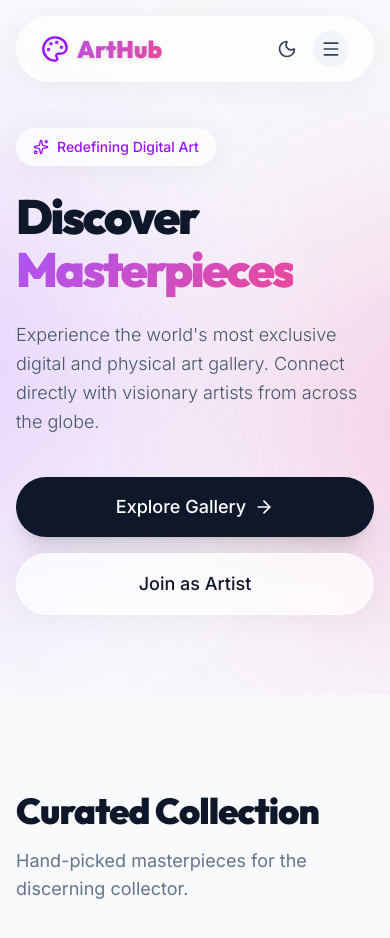
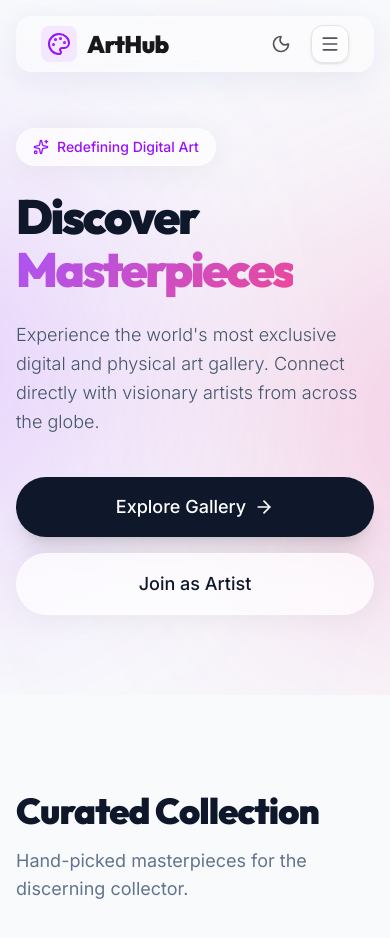
Before and after one commit to mahmudul194/Art-Hub-client, a Next.js app: page / in a window 390 px wide. Shown: the top 938 px of the page. Built offline with nearby package versions, Linux system fonts and the light colour scheme; no server answers.

Commit message:
feat: redesign navbar to dynamic full-width edge-to-edge styling

```diff
--- a/components/Navbar.jsx
+++ b/components/Navbar.jsx
@@ -2,7 +2,7 @@
 import Link from 'next/link';
 import { useAuth } from '../context/AuthContext';
 import { useTheme } from 'next-themes';
-import { Menu, X, Sun, Moon, Palette } from 'lucide-react';
+import { Menu, X, Sun, Moon, Palette, LogOut, LayoutDashboard } from 'lucide-react';
 import { useState, useEffect } from 'react';
 
 export default function Navbar() {
@@ -10,8 +10,16 @@ export default function Navbar() {
   const { theme, setTheme } = useTheme();
   const [mounted, setMounted] = useState(false);
   const [isOpen, setIsOpen] = useState(false);
+  const [scrolled, setScrolled] = useState(false);
 
-  useEffect(() => setMounted(true), []);
+  useEffect(() => {
+    setMounted(true);
+    const handleScroll = () => {
+      setScrolled(window.scrollY > 20);
+    };
+    window.addEventListener('scroll', handleScroll);
+    return () => window.removeEventListener('scroll', handleScroll);
+  }, []);
 
   const getDashboardLink = () => {
     if (!user) return '/login';
@@ -21,46 +29,53 @@ export default function Navbar() {
   };
 
   return (
-    <div className="fixed top-4 left-0 right-0 z-50 flex justify-center px-4">
-      <nav className="w-full max-w-5xl rounded-full glass-panel transition-all duration-300">
-        <div className="px-6">
-          <div className="flex justify-between h-16 items-center">
+    <div className={`fixed top-0 left-0 right-0 z-50 transition-all duration-500 ${scrolled ? 'py-2' : 'py-4'}`}>
+      <div className="absolute inset-0 pointer-events-none">
+        <div className={`absolute inset-0 bg-white/70 dark:bg-zinc-950/70 backdrop-blur-xl border-b border-zinc-200/50 dark:border-zinc-800/50 transition-all duration-500 ${scrolled ? 'opacity-100 shadow-lg' : 'opacity-0'}`} />
+      </div>
+      <nav className="w-full max-w-7xl mx-auto px-4 sm:px-6 lg:px-8 relative z-10 transition-all duration-500">
+        <div className="flex justify-between h-14 items-center rounded-2xl bg-white/40 dark:bg-zinc-900/40 backdrop-blur-lg border border-white/20 dark:border-zinc-700/30 px-6 shadow-[0_8px_32px_0_rgba(31,38,135,0.07)] dark:shadow-[0_8px_32px_0_rgba(0,0,0,0.3)]">
           <div className="flex-shrink-0 flex items-center">
-              <Link href="/" className="flex items-center gap-2 text-2xl font-black font-outfit text-gradient drop-shadow-sm hover:scale-105 transition-transform duration-300">
-                <Palette className="h-7 w-7 text-purple-600" />
-                ArtHub
+            <Link href="/" className="flex items-center gap-2.5 text-2xl font-black font-outfit text-zinc-900 dark:text-white group">
+              <div className="p-1.5 bg-purple-100 dark:bg-purple-500/20 rounded-lg group-hover:bg-purple-200 dark:group-hover:bg-purple-500/30 transition-colors">
+                <Palette className="h-6 w-6 text-purple-600 dark:text-purple-400 group-hover:rotate-12 transition-transform" />
+              </div>
+              <span className="tracking-tight">ArtHub</span>
             </Link>
           </div>
 
-            <div className="hidden md:flex items-center space-x-2">
-              <Link href="/" className="px-4 py-2 rounded-full text-slate-700 hover:text-purple-600 hover:bg-purple-50 dark:text-slate-300 dark:hover:text-purple-400 dark:hover:bg-purple-900/20 font-medium transition-all">
+          <div className="hidden md:flex items-center space-x-1">
+            <Link href="/" className="px-4 py-2 rounded-xl text-zinc-600 hover:text-purple-600 hover:bg-purple-50/80 dark:text-zinc-300 dark:hover:text-purple-300 dark:hover:bg-purple-900/30 font-semibold text-sm transition-all">
               Home
             </Link>
-              <Link href="/browse" className="px-4 py-2 rounded-full text-slate-700 hover:text-purple-600 hover:bg-purple-50 dark:text-slate-300 dark:hover:text-purple-400 dark:hover:bg-purple-900/20 font-medium transition-all">
-                Browse
+            <Link href="/browse" className="px-4 py-2 rounded-xl text-zinc-600 hover:text-purple-600 hover:bg-purple-50/80 dark:text-zinc-300 dark:hover:text-purple-300 dark:hover:bg-purple-900/30 font-semibold text-sm transition-all">
+              Gallery
             </Link>
 
-              <div className="w-px h-6 bg-slate-200 dark:bg-slate-700 mx-2"></div>
+            <div className="w-px h-5 bg-zinc-300 dark:bg-zinc-700 mx-3"></div>
 
             {user ? (
-                <>
-                  <Link href={getDashboardLink()} className="px-4 py-2 rounded-full text-slate-700 hover:text-purple-600 hover:bg-purple-50 dark:text-slate-300 dark:hover:text-purple-400 dark:hover:bg-purple-900/20 font-medium transition-all">
+              <div className="flex items-center gap-2 pl-1">
+                <Link href={getDashboardLink()} className="flex items-center gap-2 px-4 py-2 rounded-xl text-zinc-600 hover:text-purple-600 hover:bg-purple-50/80 dark:text-zinc-300 dark:hover:text-purple-300 dark:hover:bg-purple-900/30 font-semibold text-sm transition-all">
+                  <LayoutDashboard className="w-4 h-4" />
                   Dashboard
                 </Link>
-                  <button onClick={logout} className="px-4 py-2 rounded-full border border-slate-200 dark:border-slate-700 hover:bg-slate-50 dark:hover:bg-slate-800 text-slate-700 dark:text-slate-300 font-medium transition-all">
-                    Logout
+                <button onClick={logout} className="p-2 rounded-xl text-zinc-500 hover:text-red-600 hover:bg-red-50 dark:text-zinc-400 dark:hover:text-red-400 dark:hover:bg-red-900/30 transition-all" aria-label="Logout">
+                  <LogOut className="w-4 h-4" />
                 </button>
-                </>
+              </div>
             ) : (
-                <Link href="/login" className="px-6 py-2 rounded-full bg-purple-600 hover:bg-purple-500 text-white font-medium transition-all shadow-lg shadow-purple-500/25 transform hover:-translate-y-0.5">
+              <div className="pl-2">
+                <Link href="/login" className="px-6 py-2 rounded-xl bg-purple-600 hover:bg-purple-500 text-white font-bold text-sm transition-all shadow-lg shadow-purple-500/25 hover:shadow-purple-500/40 hover:-translate-y-0.5 inline-block">
                   Sign In
                 </Link>
+              </div>
             )}
 
             {mounted && (
               <button
                 onClick={() => setTheme(theme === 'dark' ? 'light' : 'dark')}
-                  className="ml-2 p-2.5 rounded-full border border-slate-200 dark:border-slate-700 text-slate-700 dark:text-slate-300 hover:bg-slate-50 dark:hover:bg-slate-800 transition-all"
+                className="ml-3 p-2 rounded-xl border border-zinc-200 dark:border-zinc-700/50 bg-white/50 dark:bg-zinc-800/50 text-zinc-600 dark:text-zinc-300 hover:bg-white dark:hover:bg-zinc-700 transition-all shadow-sm"
                 aria-label="Toggle Dark Mode"
               >
                 {theme === 'dark' ? <Sun className="h-4 w-4" /> : <Moon className="h-4 w-4" />}
@@ -68,64 +83,67 @@ export default function Navbar() {
             )}
           </div>
 
-            <div className="flex items-center md:hidden gap-2">
+          <div className="flex items-center md:hidden gap-3">
             {mounted && (
               <button
                 onClick={() => setTheme(theme === 'dark' ? 'light' : 'dark')}
-                  className="p-2 text-slate-700 dark:text-slate-300"
+                className="p-2 text-zinc-600 dark:text-zinc-300"
               >
                 {theme === 'dark' ? <Sun className="h-5 w-5" /> : <Moon className="h-5 w-5" />}
               </button>
             )}
             <button
               onClick={() => setIsOpen(!isOpen)}
-                className="p-2 rounded-full text-slate-700 dark:text-slate-300 bg-slate-100 dark:bg-slate-800"
+              className="p-2 rounded-xl text-zinc-600 dark:text-zinc-300 bg-white/50 dark:bg-zinc-800/50 border border-zinc-200 dark:border-zinc-700/50 shadow-sm"
             >
               {isOpen ? <X className="h-5 w-5" /> : <Menu className="h-5 w-5" />}
             </button>
           </div>
         </div>
-        </div>
 
         {/* Mobile menu */}
         {isOpen && (
-          <div className="md:hidden glass-panel border-t-0 rounded-b-3xl mt-2 overflow-hidden animate-in slide-in-from-top-4">
-            <div className="px-4 pt-2 pb-4 space-y-1">
+          <div className="md:hidden absolute top-full left-4 right-4 mt-2 p-3 rounded-2xl bg-white/90 dark:bg-zinc-900/95 backdrop-blur-xl border border-zinc-200/50 dark:border-zinc-700/50 shadow-xl animate-in slide-in-from-top-4 fade-in-0 zoom-in-95">
+            <div className="flex flex-col gap-1">
               <Link
                 href="/"
-                className="block px-4 py-3 rounded-xl text-base font-medium text-slate-700 hover:text-purple-600 hover:bg-purple-50 dark:text-slate-300 dark:hover:bg-purple-900/20"
+                className="px-4 py-3 rounded-xl text-sm font-bold text-zinc-700 hover:text-purple-600 hover:bg-purple-50 dark:text-zinc-200 dark:hover:text-purple-400 dark:hover:bg-purple-900/30 transition-colors"
                 onClick={() => setIsOpen(false)}
               >
                 Home
               </Link>
               <Link
                 href="/browse"
-                className="block px-4 py-3 rounded-xl text-base font-medium text-slate-700 hover:text-purple-600 hover:bg-purple-50 dark:text-slate-300 dark:hover:bg-purple-900/20"
+                className="px-4 py-3 rounded-xl text-sm font-bold text-zinc-700 hover:text-purple-600 hover:bg-purple-50 dark:text-zinc-200 dark:hover:text-purple-400 dark:hover:bg-purple-900/30 transition-colors"
                 onClick={() => setIsOpen(false)}
               >
-                Browse Artworks
+                Gallery
               </Link>
+
+              <div className="h-px bg-zinc-200 dark:bg-zinc-800 my-2"></div>
 
               {user ? (
                 <>
                   <Link
                     href={getDashboardLink()}
-                    className="block px-4 py-3 rounded-xl text-base font-medium text-slate-700 hover:text-purple-600 hover:bg-purple-50 dark:text-slate-300 dark:hover:bg-purple-900/20"
+                    className="flex items-center gap-2 px-4 py-3 rounded-xl text-sm font-bold text-zinc-700 hover:text-purple-600 hover:bg-purple-50 dark:text-zinc-200 dark:hover:text-purple-400 dark:hover:bg-purple-900/30 transition-colors"
                     onClick={() => setIsOpen(false)}
                   >
+                    <LayoutDashboard className="w-4 h-4" />
                     Dashboard
                   </Link>
                   <button
                     onClick={() => { logout(); setIsOpen(false); }}
-                    className="block w-full text-left px-4 py-3 rounded-xl text-base font-medium text-slate-700 hover:text-purple-600 hover:bg-red-50 dark:text-slate-300 dark:hover:bg-red-900/20"
+                    className="flex items-center gap-2 w-full text-left px-4 py-3 rounded-xl text-sm font-bold text-red-600 hover:bg-red-50 dark:text-red-400 dark:hover:bg-red-900/20 transition-colors"
                   >
+                    <LogOut className="w-4 h-4" />
                     Logout
                   </button>
                 </>
               ) : (
                 <Link
                   href="/login"
-                  className="block mt-4 text-center px-4 py-3 rounded-xl text-base font-bold text-white bg-purple-600 shadow-md"
+                  className="mt-2 text-center px-4 py-3 rounded-xl text-sm font-bold text-white bg-purple-600 shadow-md hover:bg-purple-500 transition-colors"
                   onClick={() => setIsOpen(false)}
                 >
                   Sign In / Register
```
Lines whose indentation alone changed are shown as unchanged.
